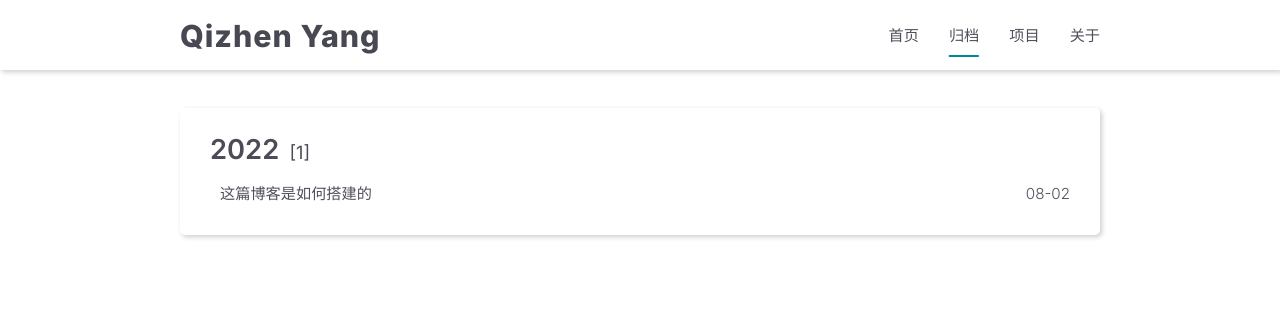
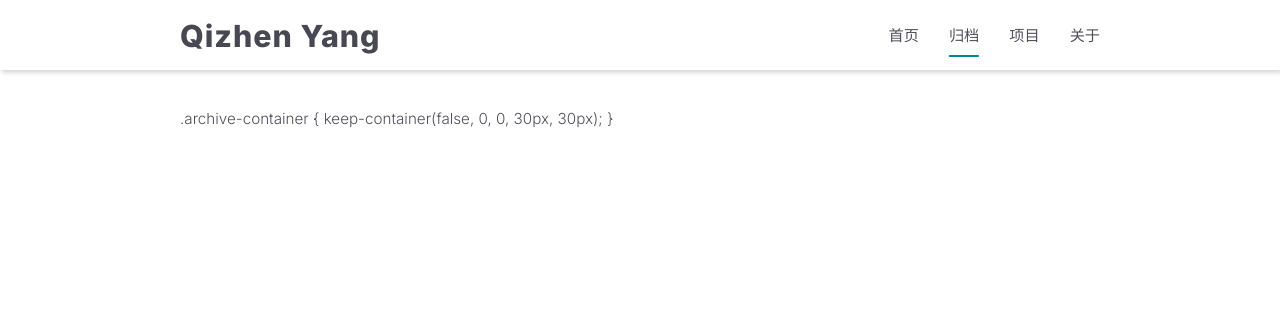
Before and after one commit to Qizhen-Yang/blog, a plain HTML site: page archives/2022/08/index.html in a window 1280 px wide. Shown: the top 315 px of the page. Drawn offline with Linux system fonts and the light colour scheme; some packages are replaced by stand-ins of ours; a script that the page names is missing.

Commit message:
Site updated: 2023-07-04 17:43:14

```diff
--- a/archives/2022/08/index.html
+++ b/archives/2022/08/index.html
@@ -140,32 +140,12 @@
             <div class="main-content">
 
 
-                    <div class="fade-in-down-animation">
-    <div class="archive-container ">
+                    .archive-container {
+  keep-container(false, 0, 0, 30px, 30px);
+}
 
-<div class="archive-list-container">
 
-        <section class="archive-item">
-            <div class="archive-item-header">
-                <span class="archive-year">2022</span>
-                <span class="archive-year-post-count">[1]</span>
-            </div>
-            <ul class="article-list">
 
-                    <li class="article-item">
-                        <a class="article-title"
-                           href="/2022/08/02/%E8%BF%99%E7%AF%87%E5%8D%9A%E5%AE%A2%E6%98%AF%E5%A6%82%E4%BD%95%E6%90%AD%E5%BB%BA%E7%9A%84/"
-                        >这篇博客是如何搭建的</a>
-                        <span class="article-date">08-02</span>
-                    </li>
-
-            </ul>
-        </section>
-
-</div>
-
-    </div>
-</div>
 
 
             </div>
```
Also changed, not shown: Projects/index.html (+1 -1 lines), archives/2022/index.html (+3 -23 lines), archives/index.html (+3 -23 lines).
